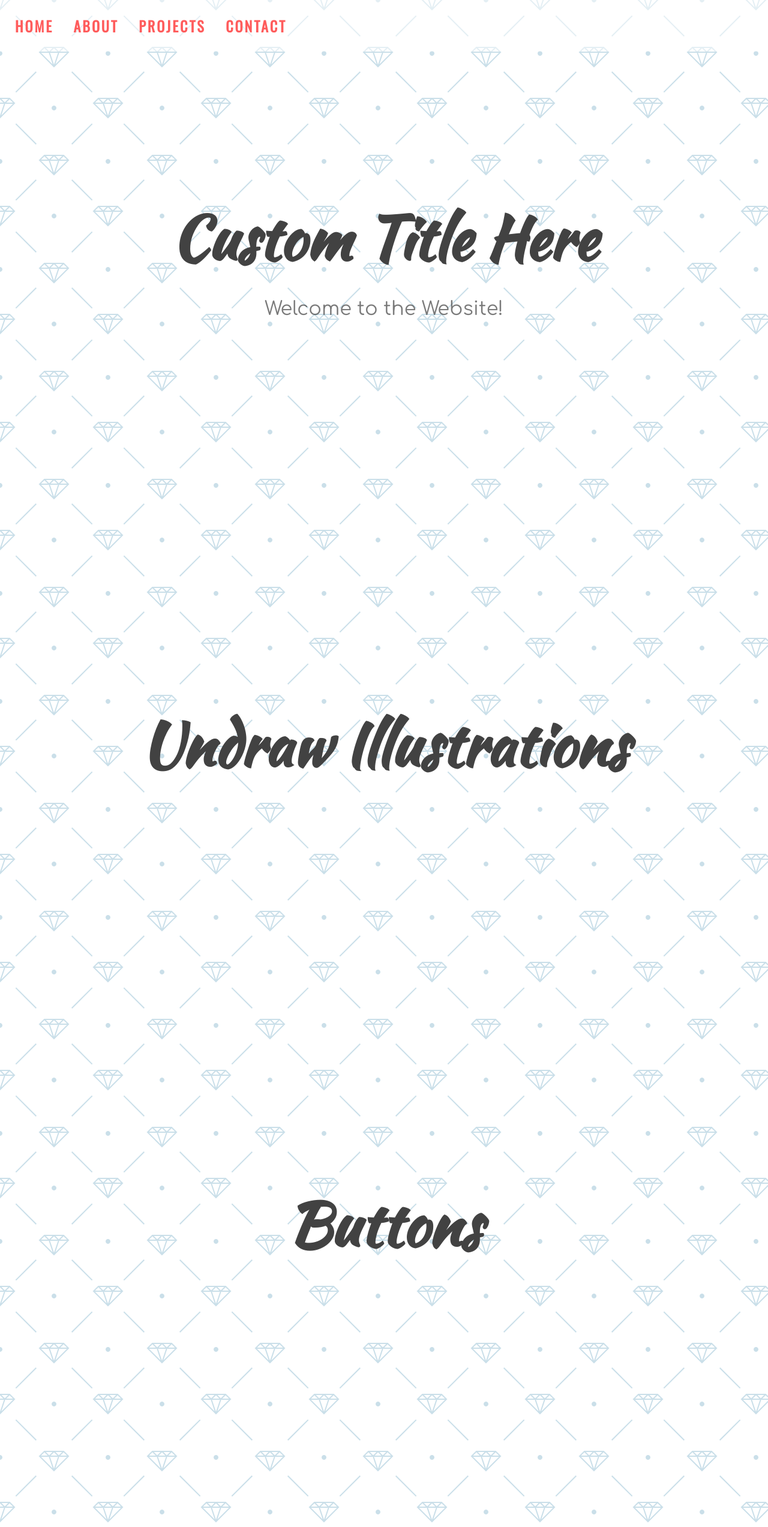
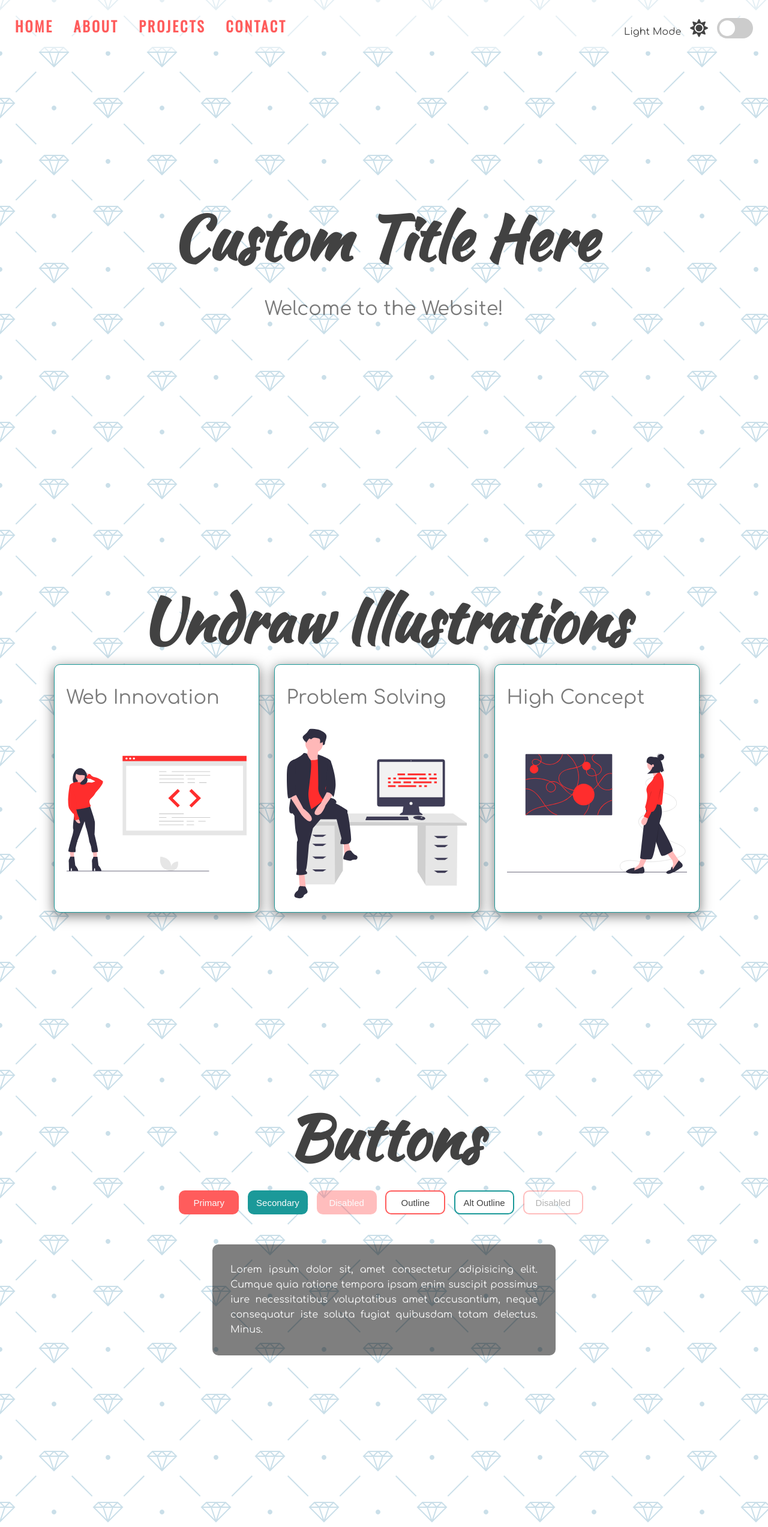
Before and after one commit to Toxa2202/light-dark-mode, a plain HTML site: page index.html in a window 1280 px wide. Shown: the top 2545 px of the page at 60% size. Drawn offline with nearby package versions, Linux system fonts and the light colour scheme.

Commit message:
Created dark-light mode

```diff
--- a/index.html
+++ b/index.html
@@ -11,6 +11,18 @@
 </head>
 
 <body>
+    <!-- Dark Mode Switch -->
+    <div class="theme-switch-wrapper">
+        <span id="toggle-icon">
+            <span class="toggle-icon">Light Mode</span>
+        <i class="fas fa-sun"></i>
+        </span>
+        <label class="theme-switch">
+            <input type="checkbox">
+            <div class="slider round"></div>
+        </label>
+    </div>
+
     <!-- Navigation -->
     <nav id="nav">
         <a href="#home">HOME</a>
@@ -28,14 +40,46 @@
     <!-- About Section -->
     <section id="about">
         <h1>Undraw Illustrations</h1>
+        <div class="about-container">
+            <div class="image-container">
+                <h2>Web Innovation</h2>
+                <img src="img/undraw_proud_coder_light.svg" alt="Proud Coder" id="image1">
+            </div>
+            <div class="image-container">
+                <h2>Problem Solving</h2>
+                <img src="img/undraw_feeling_proud_light.svg" alt="Proud Coder" id="image2">
+            </div>
+            <div class="image-container">
+                <h2>High Concept</h2>
+                <img src="img/undraw_conceptual_idea_light.svg" alt="Idea" id="image3">
+            </div>
+        </div>
     </section>
     <!-- Projects Section -->
     <section id="projects">
         <h1>Buttons</h1>
+        <div class="buttons">
+            <button class="primary">Primary</button>
+            <button class="secondary">Secondary</button>
+            <button class="primary" disabled>Disabled</button>
+            <button class="outline">Outline</button>
+            <button class="secondary outline">Alt Outline</button>
+            <button class="outline" disabled>Disabled</button>
+        </div>
+        <div class="text-box" id="text-box">
+            <p>Lorem ipsum dolor sit, amet consectetur adipisicing elit. Cumque quia ratione tempora ipsam enim suscipit possimus iure necessitatibus voluptatibus amet accusantium, neque consequatur iste soluta fugiat quibusdam totam delectus. Minus.</p>
+        </div>
     </section>
     <!-- Contact Section -->
     <section id="contact">
-
+        <div class="social-icons">
+            <i class="fab fa-github"></i>
+            <i class="fab fa-codepen"></i>
+            <i class="fab fa-linkedin-in"></i>
+            <i class="fab fa-medium"></i>
+            <i class="fab fa-instagram"></i>
+            <i class="fab fa-youtube"></i>
+        </div>
     </section>
 
     <!-- Script -->
--- a/script.js
+++ b/script.js
@@ -0,0 +1,13 @@
+const toggleSwitch = document.querySelector('input[type="checkbox"]');
+
+// Switch Theme Dynamically
+function switchTheme(event) {
+    if (event.target.checked) {
+        document.documentElement.setAttribute('data-theme', 'dark');
+    } else {
+        document.documentElement.setAttribute('data-theme', 'light');
+    }
+}
+
+// Event Listener
+toggleSwitch.addEventListener('change', switchTheme);
```
